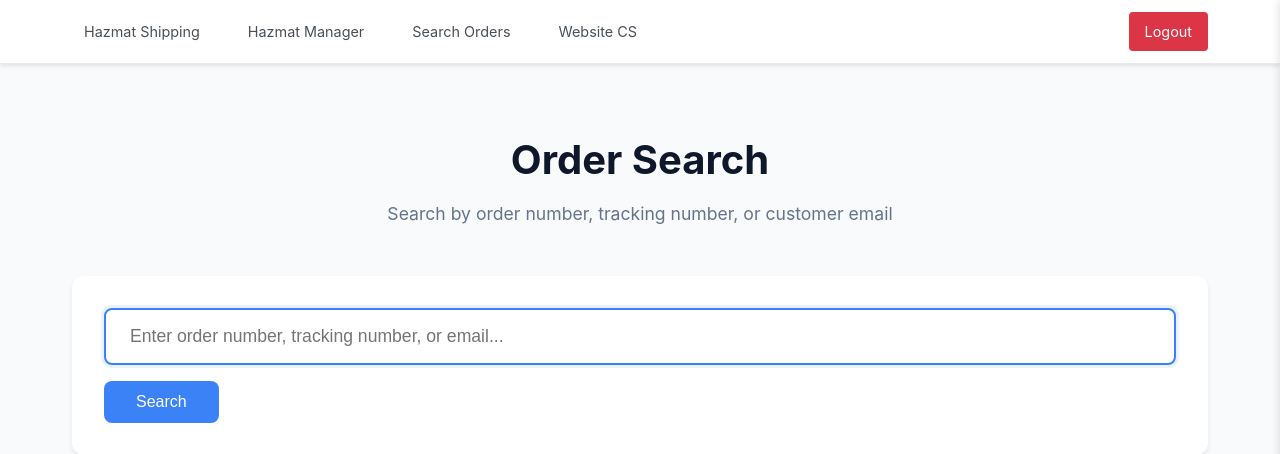
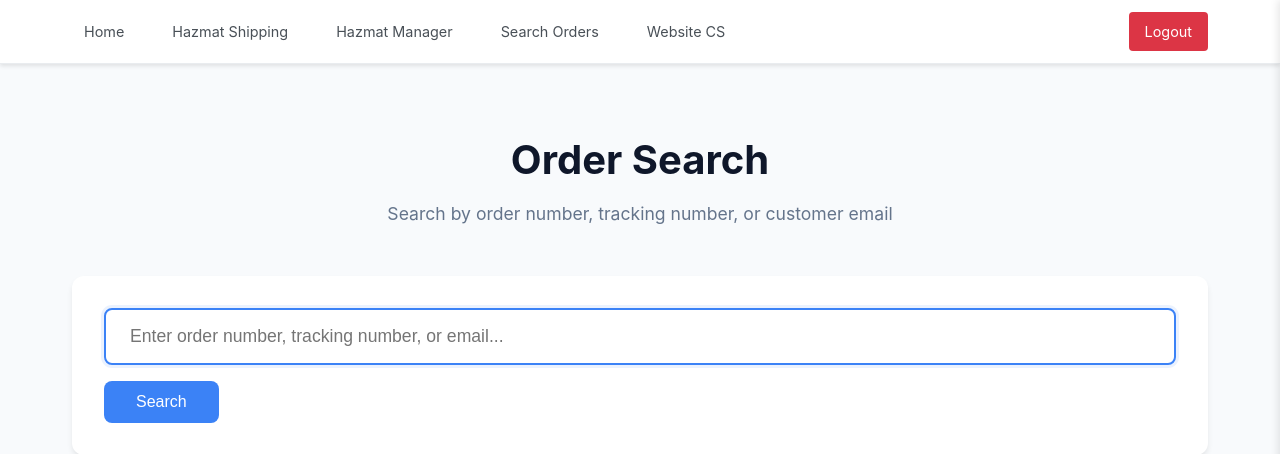
Before and after one commit to natescribner6/nj-warehouse-printer, a Flask app: page /search-page in a window 1280 px wide. Shown: the top 454 px of the page. Run offline with Flask 3, Linux system fonts and the light colour scheme; the visitor is signed in with stand-in values (Sample User, id 1); some libraries are stand-ins or nearby versions.

Commit message:
adjusted navigation

```diff
--- a/templates/hazmat_index.html
+++ b/templates/hazmat_index.html
@@ -75,6 +75,7 @@
 <nav class="nav_v1_header">
     <div class="nav_v1_header_wrapper">
         <div class="nav_v1_header_links">
+            <a href="/verified" class="nav_v1_header_link">Home</a>
             <a href="/hazmat_shipping" class="nav_v1_header_link">Hazmat Shipping</a>
             <a href="/hazmat_manager" class="nav_v1_header_link">Hazmat Manager</a>
             <a href="/search-page" class="nav_v1_header_link">Search Orders</a>
--- a/templates/hazmat_shipping.html
+++ b/templates/hazmat_shipping.html
@@ -88,6 +88,7 @@
 <nav class="nav_v1_header">
     <div class="nav_v1_header_wrapper">
         <div class="nav_v1_header_links">
+          <a href="/verified" class="nav_v1_header_link">Home</a>
             <a href="/hazmat_shipping" class="nav_v1_header_link">Hazmat Shipping</a>
             <a href="/hazmat_manager" class="nav_v1_header_link">Hazmat Manager</a>
             <a href="/search-page" class="nav_v1_header_link">Search Orders</a>
--- a/templates/search.html
+++ b/templates/search.html
@@ -158,6 +158,7 @@
     <nav class="nav_v1_header">
     <div class="nav_v1_header_wrapper">
         <div class="nav_v1_header_links">
+            <a href="/verified" class="nav_v1_header_link">Home</a>
             <a href="/hazmat_shipping" class="nav_v1_header_link">Hazmat Shipping</a>
             <a href="/hazmat_manager" class="nav_v1_header_link">Hazmat Manager</a>
             <a href="/search-page" class="nav_v1_header_link">Search Orders</a>
--- a/templates/shopify_gmail.html
+++ b/templates/shopify_gmail.html
@@ -116,6 +116,7 @@
     <nav class="nav_v1_header">
     <div class="nav_v1_header_wrapper">
         <div class="nav_v1_header_links">
+            <a href="/verified" class="nav_v1_header_link">Home</a>
             <a href="/hazmat_shipping" class="nav_v1_header_link">Hazmat Shipping</a>
             <a href="/hazmat_manager" class="nav_v1_header_link">Hazmat Manager</a>
             <a href="/search-page" class="nav_v1_header_link">Search Orders</a>
```
